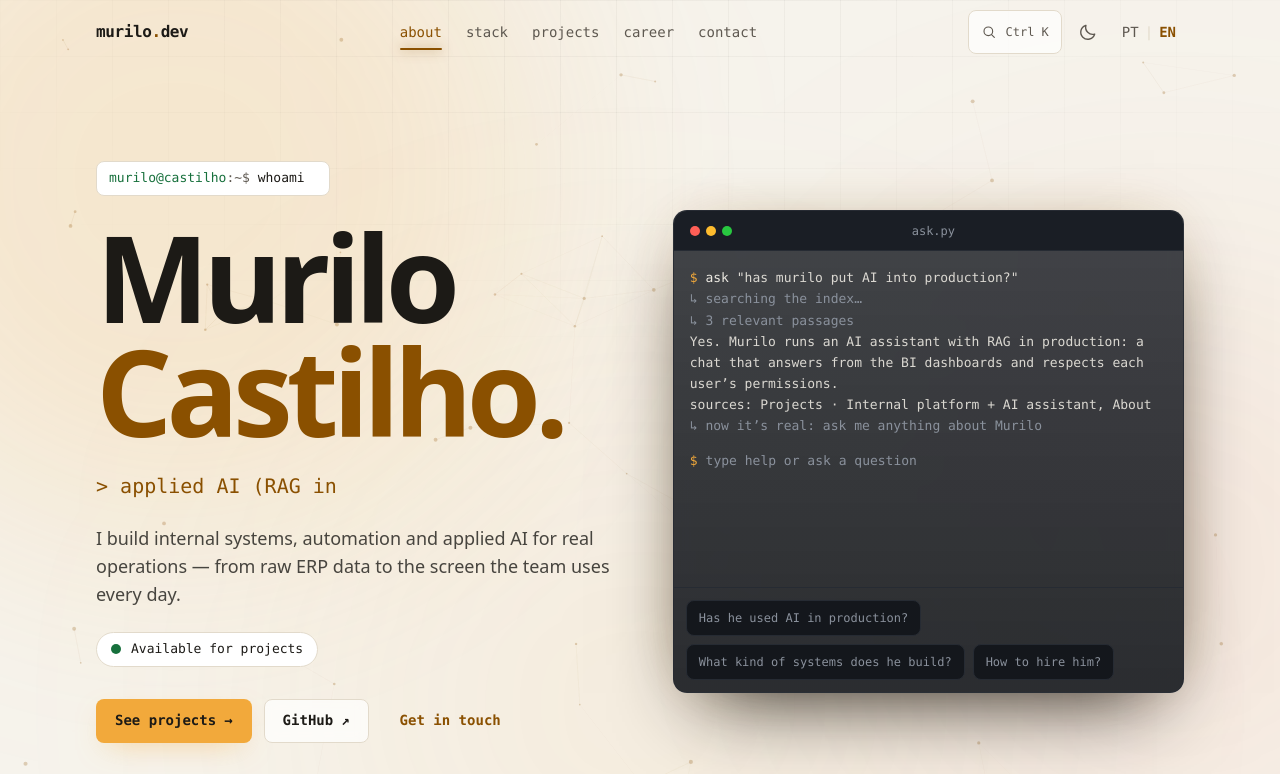
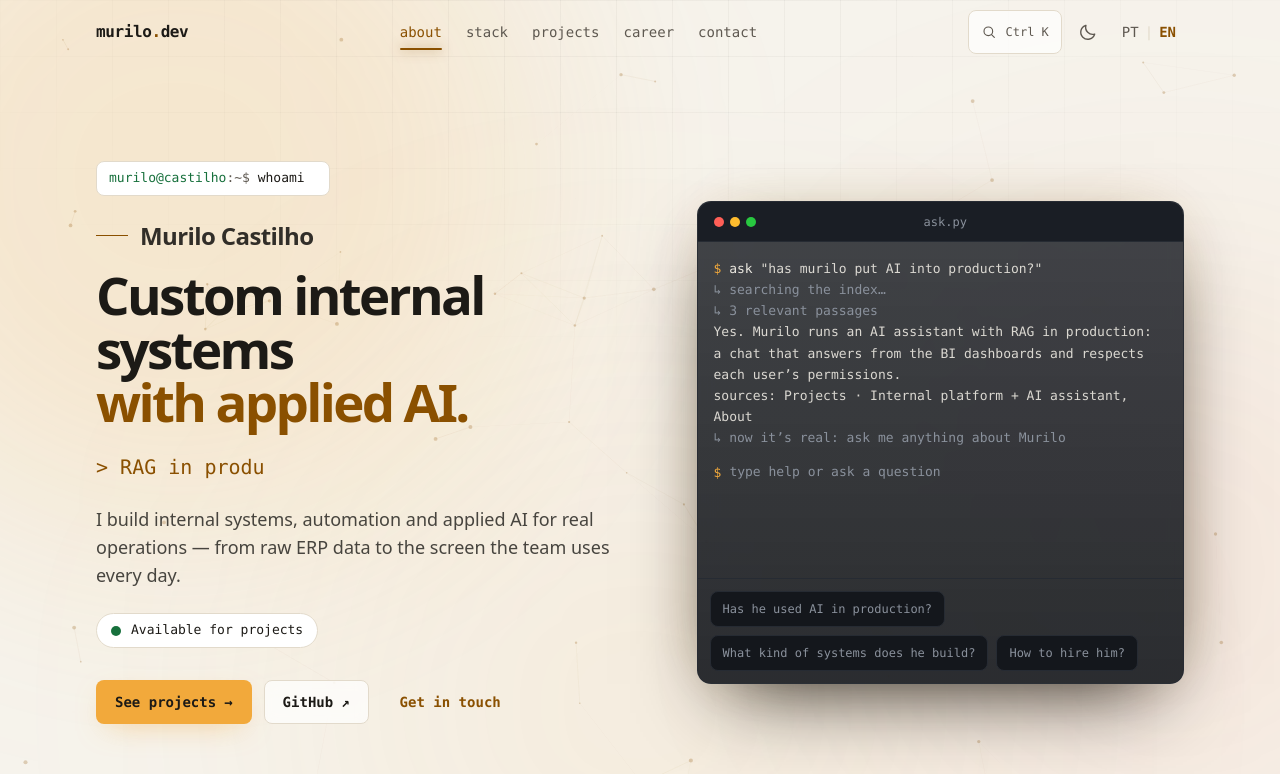
Before and after one commit to murilocastilho67/portfolio, a React (Vite) app: page / in a window 1280 px wide. Shown: the top 774 px of the page. Built offline with nearby package versions, Linux system fonts and the light colour scheme; a web font is replaced by a local one.

Commit message:
Hero: nome menor e destaque no que ele faz

```diff
--- a/scripts/build-rag-index.ts
+++ b/scripts/build-rag-index.ts
@@ -64,7 +64,7 @@ function siteChunks(): Draft[] {
     draft(
       'hero',
       'sobre',
-      `${pt.hero.name1} ${pt.hero.name2} Foco atual: ${pt.hero.roles.join('; ')}. ${pt.hero.lede} ${pt.hero.status}.`,
+      `${pt.hero.name}: ${pt.hero.headline1} ${pt.hero.headline2} Foco atual: ${pt.hero.roles.join('; ')}. ${pt.hero.lede} ${pt.hero.status}.`,
     ),
     draft('sobre-resumo', 'sobre', pt.about.lede),
   )
--- a/src/components/Hero.tsx
+++ b/src/components/Hero.tsx
@@ -15,7 +15,7 @@ export function Hero() {
 
   return (
     <section id="inicio" className="wrap pt-12 pb-16 sm:pt-16 lg:pt-24">
-      <div className="grid items-center gap-12 lg:grid-cols-[1.05fr_1fr] lg:gap-10">
+      <div className="grid items-center gap-12 lg:grid-cols-[1.15fr_1fr] lg:gap-10">
         <div>
           <p className="mb-6 inline-flex max-w-full items-center rounded-md border border-line bg-surface px-3 py-1.5 font-mono text-[13px]">
             <span className="truncate">
@@ -27,9 +27,16 @@ export function Hero() {
             </span>
           </p>
 
-          <h1 className="text-[clamp(3.25rem,13vw,7.5rem)] leading-[0.95] font-bold tracking-tighter">
-            <span className="block">{t.hero.name1}</span>
-            <span className="block text-accent">{t.hero.name2}</span>
+          {/* O nome responde ao "whoami" acima; o destaque grande é o que ele faz. */}
+          <h1>
+            <span className="mb-4 flex items-center gap-3 text-xl font-semibold tracking-tight text-text/90 sm:text-2xl">
+              <span className="h-px w-8 bg-accent" aria-hidden="true" />
+              {t.hero.name}
+            </span>
+            <span className="block text-[clamp(2.25rem,5.4vw,3.3rem)] leading-[1.02] font-bold tracking-tighter">
+              <span className="block">{t.hero.headline1}</span>
+              <span className="block text-accent">{t.hero.headline2}</span>
+            </span>
           </h1>
 
           <p className="mt-6 min-h-8 font-mono text-base text-accent sm:text-xl">
--- a/src/i18n/en.ts
+++ b/src/i18n/en.ts
@@ -69,9 +69,10 @@ export const en: Dict = {
   banner: 'Curious? This site’s code is on GitHub: {url} · Ask the terminal: type help',
   hero: {
     whoami: 'whoami',
-    name1: 'Murilo',
-    name2: 'Castilho.',
-    roles: ['custom internal systems', 'applied AI (RAG in production)', 'end-to-end automation'],
+    name: 'Murilo Castilho',
+    headline1: 'Custom internal systems',
+    headline2: 'with applied AI.',
+    roles: ['from raw data to the team’s screen', 'RAG in production', 'end-to-end automation'],
     rolesLabel: 'Current focus',
     lede: 'I build internal systems, automation and applied AI for real operations — from raw ERP data to the screen the team uses every day.',
     status: 'Available for projects',
--- a/src/i18n/pt.ts
+++ b/src/i18n/pt.ts
@@ -67,11 +67,12 @@ export const pt = {
   banner: 'Curioso? O código deste site está no GitHub: {url} · Pergunte ao terminal: digite help',
   hero: {
     whoami: 'whoami',
-    name1: 'Murilo',
-    name2: 'Castilho.',
+    name: 'Murilo Castilho',
+    headline1: 'Sistemas sob medida',
+    headline2: 'com IA aplicada.',
     roles: [
-      'sistemas internos sob medida',
-      'IA aplicada (RAG em produção)',
+      'do dado bruto à tela da equipe',
+      'RAG em produção',
       'automação ponta a ponta',
     ],
     rolesLabel: 'Foco atual',
```
Also changed, not shown: api/_data/rag-index.json.
